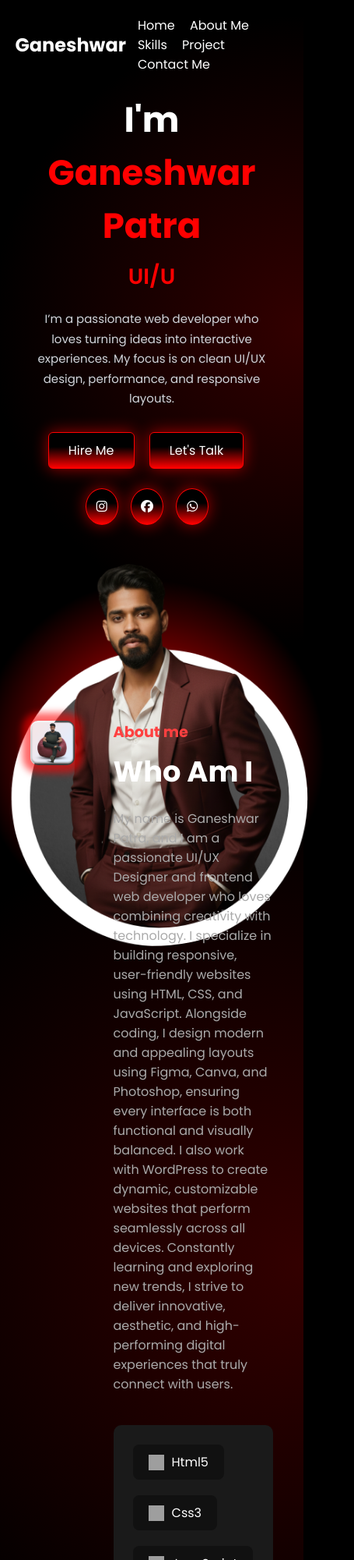
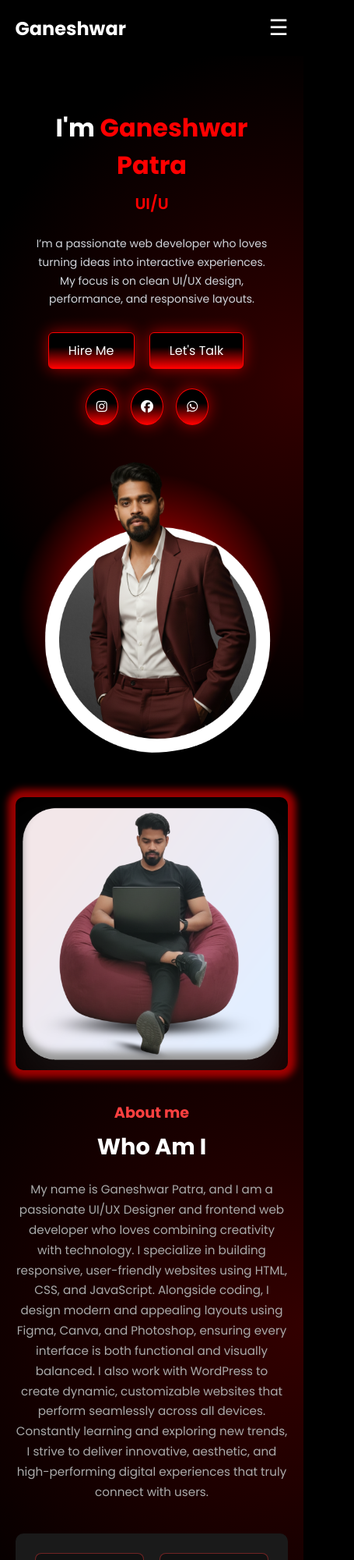
Before and after one commit to ganeshwar2000/PortFolio, a plain HTML site: page index.html in a window 390 px wide. Shown: the top 2000 px of the page at 78% size, 455 px wide, since content can reach past the window. Drawn offline with Linux system fonts and the light colour scheme; grey boxes are pictures that could not be loaded.

Commit message:
PortFolio Update

```diff
--- a/index.css
+++ b/index.css
@@ -19,14 +19,17 @@ body {
 
 /* Header/Navbar */
 header {
-  display: flex;
+   display: flex;
   justify-content: space-between;
   align-items: center;
-  padding: 25px 10%;
-  background: transparent;
+  padding: 20px 10%;
   position: fixed;
   width: 100%;
-  z-index: 100;
+  top: 0;
+  left: 0;
+  z-index: 1000;
+  background: rgba(0, 0, 0, 0.8);
+  backdrop-filter: blur(6px);
 }
 
 .logo {
@@ -56,6 +59,8 @@ header {
   justify-content: space-between;
   padding: 0 10%;
   background: radial-gradient(circle at right, rgba(255,0,0,0.2), black 70%);
+  position: relative;
+  z-index: 0;
 }
 
 .home-content {
@@ -148,6 +153,13 @@ header {
   object-fit: cover;
 }
 
+.burger {
+  display: none; /* hidden on desktop */
+  font-size: 28px;
+  cursor: pointer;
+  color: white;
+}
+
 /* Responsive */
 @media (max-width: 900px) {
   .home {
@@ -164,8 +176,35 @@ header {
     padding: 20px 5%;
   }
 
+  .navbar {
+    position: absolute;
+    top: 70px;
+    right: 0;
+    width: 200px;
+    background: rgba(0, 0, 0, 0.95);
+    flex-direction: column;
+    gap: 10px;
+    padding: 20px;
+    text-align: right;
+    display: none; /* Hidden by default */
+  }
+
+  .navbar.active {
+    display: flex; /* Shown when toggled */
+  }
+
+  .burger {
+    display: block;
+  }
+
   .navbar a {
-    margin-left: 15px;
+    color: white;
+    text-decoration: none;
+    font-size: 18px;
+  }
+
+  .navbar a:hover {
+    color: #ff4040;
   }
 
 
@@ -177,56 +216,171 @@ header {
   display: flex;
   justify-content: center;
   align-items: center;
-  background: radial-gradient(circle at right, rgba(255,0,0,0.2), black 70%);
+  background: radial-gradient(circle at right, rgba(255, 0, 0, 0.2), black 70%);
+  position: relative;
+  z-index: 1;
+  margin-top: 100px; /* Adjust space between sections */
 }
 
 .about-container {
   display: flex;
   gap: 50px;
   align-items: flex-start;
+  flex-wrap: wrap;
 }
 
-
-/* Left Image - simplified */
+/* Left Image */
 .about-img {
   flex: 1;
-  border-radius: 10px; /* slight rounded corners */
-  overflow: hidden;    /* keeps image contained within rounded corners */
-  box-shadow: 0 0 10px 10px rgba(255, 0, 0, 0.6); /* red shadow */
+  border-radius: 10px;
+  overflow: hidden;
+  box-shadow: 0 0 10px 10px rgba(255, 0, 0, 0.6);
 }
 
 .about-img img {
   width: 100%;
   height: auto;
-  border-radius: 10px; /* match container rounding */
-  object-fit: cover;   /* ensures image fills container nicely */
-  filter: none;        /* remove grayscale */
-  mix-blend-mode: normal; /* remove blend effect */
-  display: block;      /* remove unwanted inline spacing */
+  border-radius: 10px;
+  object-fit: cover;
+  display: block;
+   display: block;
+
+position: relative;
+  z-index: 1;
 }
 
 /* Right Content */
 .about-content {
   flex: 1.2;
+  color: white;
 }
 
 .about-title {
   color: #ff4040;
-  font-weight: bolder;
+  font-weight: 700;
   margin-bottom: 8px;
-  font-size: larger;
+  font-size: 1.2rem;
 }
 
 .about-heading {
-    font-size: 2.3rem;
-    color: #fff;
-    margin-bottom: 20px;
+  font-size: 2.3rem;
+  color: #fff;
+  margin-bottom: 20px;
 }
 
 .about-text {
   color: #aaa;
   margin-bottom: 40px;
+  line-height: 1.7;
 }
+
+/* Skills Grid */
+.skills {
+  display: flex;
+  flex-wrap: wrap;
+  gap: 15px;
+}
+
+.skill-box {
+  background: rgba(255, 255, 255, 0.05);
+  border: 1px solid rgba(255, 64, 64, 0.4);
+  border-radius: 8px;
+  padding: 10px 15px;
+  display: flex;
+  align-items: center;
+  gap: 8px;
+  color: #fff;
+  font-size: 0.95rem;
+  transition: all 0.3s ease;
+}
+
+.skill-box img {
+  width: 24px;
+  height: 24px;
+}
+
+.skill-box:hover {
+  background: rgba(255, 64, 64, 0.2);
+  transform: translateY(-3px);
+}
+
+.download-btn {
+  margin-top: 30px;
+  padding: 12px 25px;
+  border: none;
+  border-radius: 6px;
+  background: #ff4040;
+  color: white;
+  font-size: 1rem;
+  cursor: pointer;
+  transition: all 0.3s ease;
+}
+
+.download-btn:hover {
+  background: #ff2020;
+  transform: scale(1.05);
+}
+
+/* -------------------- */
+/* RESPONSIVE DESIGN 🔥 */
+/* -------------------- */
+
+/* Tablet */
+@media (max-width: 992px) {
+  .about-section {
+    padding: 60px 5%;
+  }
+
+  .about-container {
+    flex-direction: column;
+    align-items: center;
+    gap: 40px;
+  }
+
+  .about-img,
+  .about-content {
+    flex: unset;
+    width: 100%;
+    text-align: center;
+  }
+
+  .about-heading {
+    font-size: 2rem;
+  }
+
+  .skills {
+    justify-content: center;
+  }
+}
+
+/* Mobile */
+@media (max-width: 600px) {
+  .about-section {
+    padding: 50px 20px;
+  }
+
+  .about-heading {
+    font-size: 1.8rem;
+  }
+
+  .about-text {
+    font-size: 0.95rem;
+  }
+
+  .skills {
+    gap: 10px;
+  }
+
+  .skill-box {
+    flex: 1 1 45%;
+    justify-content: center;
+  }
+
+  .download-btn {
+    width: 100%;
+  }
+}
+
 
 /* Skills Box */
 .skills {
@@ -530,3 +684,47 @@ textarea {
 }
 
 /* first */
+
+
+/* --- Fix section gap and cutting issue --- */
+@media (max-width: 900px) {
+  /* Prevent header overlap on mobile */
+  .home {
+    padding-top: 140px !important; /* push content below fixed header */
+    height: auto !important;       /* allow flexible height */
+    min-height: 100vh;
+  }
+
+  /* Reduce image size to avoid overflow */
+  .home-img img {
+    width: 380px !important;
+    height: 380px !important;
+  }
+
+  /* Fix about section gap */
+  .about-section {
+    margin-top: 0 !important; /* remove large gap */
+    padding-top: 40px !important;
+  }
+
+  /* Reduce section spacing globally */
+  section {
+    scroll-margin-top: 90px; /* smooth scroll offset */
+  }
+}
+
+/* Optional: small devices (phones under 500px) */
+@media (max-width: 500px) {
+  .home-content h1 {
+    font-size: 32px !important;
+  }
+  .typing-text {
+    font-size: 20px !important;
+  }
+  .home-content p {
+    font-size: 14px !important;
+  }
+  header {
+    padding: 15px 5%;
+  }
+}
--- a/index.html
+++ b/index.html
@@ -18,13 +18,17 @@
       <!-- Navbar -->
       <header>
         <h2 class="logo">Ganeshwar</h2>
-        <nav class="navbar">
+        <nav class="navbar" id="navbar">
           <a href="#home" class="">Home</a>
           <a href="#about">About Me</a>
           <a href="#skill">Skills</a>
           <a href="#project">Project</a>
           <a href="#contact">Contact Me</a>
         </nav>
+         <!-- Burger Icon -->
+  <div class="burger" id="burger">
+    &#9776;
+  </div>
       </header>
 
       <!-- Home Section -->
--- a/index.js
+++ b/index.js
@@ -1,23 +1,4 @@
-// const text = "Frontend Developer";
-// const text2="UI/UX Developer" ;
-// const text3="Graphics Designer" ;
-// let index = 0;
 
-// function typeEffect() {
-//   document.getElementById("typing").textContent = text.slice(0, index);
-//   document.getElementById("typing").textContent = text2.slice(0, index);
-//   index++;
-//   if (index <= text.length) {
-//     setTimeout(typeEffect, 120);
-//   } else {
-//     setTimeout(() => {
-//       index = 0;
-//       typeEffect();
-//     }, 2000);
-//   }
-// }
-
-// window.onload = typeEffect;
 
 const texts = ["Frontend Developer", "UI/UX Developer", "Graphics Designer"];
 let textIndex = 0;
@@ -57,12 +38,7 @@ window.addEventListener("load", () => {
     });
   });
 
-  document.getElementById("contactForm").addEventListener("submit", function (e) {
-  e.preventDefault();
 
-  // alert("Thank you for contacting me! I'll get back to you soon.");
-  this.reset();
-});
 
 
 // Optional: make the cards glow dynamically when hovered
@@ -91,3 +67,11 @@ downloadBtn.addEventListener("click", () => {
   link.download = "Ganeshwar_Patra_CV.pdf";
   link.click();
 });
+
+document.addEventListener("DOMContentLoaded", () => {
+  const burger = document.getElementById("burger");
+  const navbar = document.getElementById("navbar");
+  burger.addEventListener("click", () => {
+    navbar.classList.toggle("active");
+  });
+});
```
